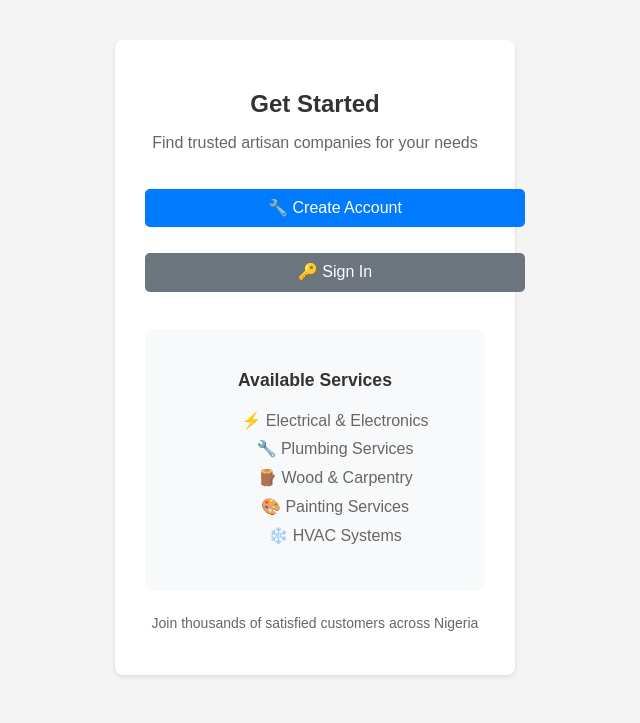
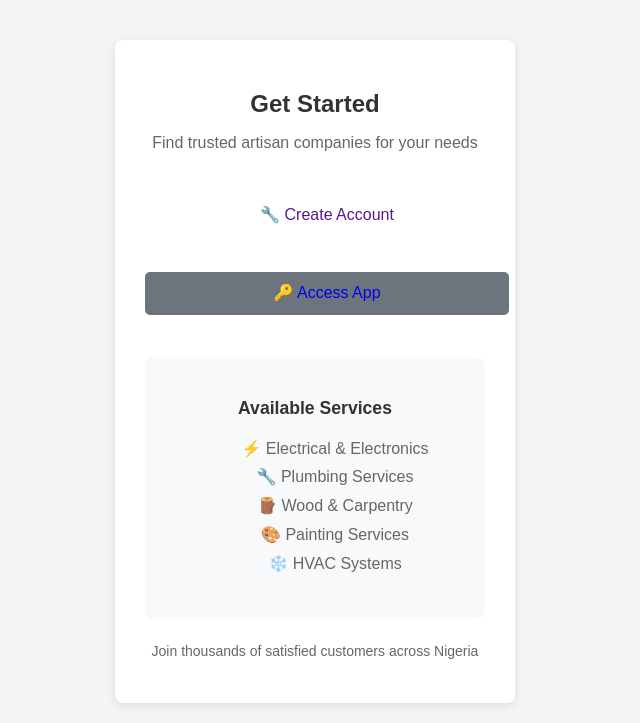
Before and after one commit to eedunoh/Three-Tier-Web-Application-on-Amazon-EKS, a Flask app: template web_app/templates/landing.html in a window 1280 px wide. Shown: the part 118-841 px from the top of the page, without its empty margins (325-965 px from the left). Before the commit the page ends 795 px from the top, so only its background shows below. Run offline with Flask 3, Linux system fonts and the light colour scheme; the template is opened without the code that fills it, so the values that code supplies are empty.

Commit message:
Modified values.yml file to fix grafana post login screen issue, slightlu improved webapp UI and fixed cognito issue on the webapp wrt. login, signup and logout

```diff
--- a/web_app/app.py
+++ b/web_app/app.py
@@ -11,7 +11,7 @@ from flask import Flask, render_template, request, redirect, url_for, flash, jso
 app = Flask(__name__)
 
 # For test
-app.secret_key = "artisanapp0101"
+app.secret_key = "artisanapp0101"  # For Test. In production, app will be well written.
 
 REGION = "eu-north-1"
 
@@ -31,31 +31,42 @@ S3_BUCKET_NAME = get_ssm_parameter("s3_bucket_name")
 
 DYNAMO_TABLE = get_ssm_parameter("dynamodb_name")
 
+# Cognito Hosted UI domain – where Cognito’s login/signup pages live.
 APP_DOMAIN = get_ssm_parameter("cognito_domain")
 COGNITO_DOMAIN = f"{APP_DOMAIN}.auth.{REGION}.amazoncognito.com"
 
-COGNITO_CLIENT_ID = get_ssm_parameter("cognito_user_pool_id")
+COGNITO_CLIENT_ID = get_ssm_parameter("cognito_client_id")
 
-APP_DOMAIN = "https://www.builtbyedunoh.com"   # no trailing slash
+# My app’s public URL – where my Flask app is served.
+APP_PUBLIC_URL = "https://www.builtbyedunoh.com"   # no trailing slash
+
+
+@app.route("/cognito-login")
+def cognito_login():
+    # Build the Cognito authorize URL (same as ALB would use)
+    cognito_authorize = (
+        f"https://{COGNITO_DOMAIN}/oauth2/authorize"
+        f"?client_id={COGNITO_CLIENT_ID}"
+        f"&response_type=code"
+        f"&scope=openid+email+profile"
+        f"&redirect_uri={APP_PUBLIC_URL}/oauth2/idpresponse"   # ALB callback
+    )
+    return redirect(cognito_authorize)
 
 
 def get_authenticated_user():
-    identity = request.headers.get("X-Amzn-Oidc-Identity")
     data_header = request.headers.get("X-Amzn-Oidc-Data")
-
-    if not identity or not data_header:
-        return None
-
-    try:
-        claims = json.loads(base64.b64decode(data_header).decode("utf-8"))
-    except Exception:
-        return None
-
-    return {
-        "username": claims.get("cognito:username", identity),
-        "email": claims.get("email", ""),
-        "groups": claims.get("cognito:groups", []),
-    }
+    if data_header:
+        try:
+            claims = json.loads(base64.b64decode(data_header).decode("utf-8"))
+            return {
+                "username": claims.get("cognito:username") or claims.get("email", "unknown"),
+                "email": claims.get("email", ""),
+                "groups": claims.get("cognito:groups", []),
+            }
+        except Exception:
+            pass
+    return None
 
 
 def login_required(f):
@@ -64,7 +75,7 @@ def login_required(f):
         user = get_authenticated_user()
         if not user:
             flash("Please log in", "error")
-            return redirect(url_for("landing"))
+            return redirect(url_for("cognito_login"))
         return f(user, *args, **kwargs)
     return wrapper
 
@@ -98,14 +109,25 @@ def health_check():
 
 @app.route("/")
 def landing():
-    # Build the Cognito sign-up URL.
+    # Build the Cognito sign-up URL. This is a direct link to Cognito’s sign-up page.
     # After sign-up, Cognito redirects the user back to the landing page.
+
+    # client_id must be cognito App Client ID.
+    # response_type=code tells Cognito to use the Authorization Code grant.
+    # scope=openid+email+profile requests the OIDC scopes so that Cognito returns an ID token with email and profile claims.
+    # redirect_uri is where Cognito sends the user after successful sign-up. It must be exactly listed in the Cognito App Client → Hosted UI → Allowed callback URLs.
+    # In Cognito settings, I added:
+    # callback_urls = [
+    #     "https://www.builtbyedunoh.com/oauth2/idpresponse",   # for ALB authentication
+    #     "https://www.builtbyedunoh.com/"                      # for direct signup redirect
+    # ]
+
     signup_url = (
         f"https://{COGNITO_DOMAIN}/signup"
         f"?client_id={COGNITO_CLIENT_ID}"
         f"&response_type=code"
         f"&scope=openid+email+profile"
-        f"&redirect_uri={APP_DOMAIN}/"
+        f"&redirect_uri={APP_PUBLIC_URL}/home"
     )
 
     return render_template("landing.html", signup_url=signup_url)
@@ -182,18 +204,18 @@ def submit_request(user):
     return redirect(url_for("home"))
 
 
+
+
+# If I redirect straight to / (landing page) without logging out of Cognito, the user would still have a valid Cognito session.
+# The next time they click Sign In, the ALB might skip the login page and send them straight to /home because they’re still authenticated. That would break the expected logout behavior.
+# Ensure the redirect URIs (Example: https://www.builtbyedunoh.com/) are registered in Cognito app client settings under Allowed callback URLs and Allowed logout URLs.
 @app.route("/logout")
 def logout():
-
-    # If I redirect straight to / (landing page) without logging out of Cognito, the user would still have a valid Cognito session.
-    # The next time they click Sign In, the ALB might skip the login page and send them straight to /home because they’re still authenticated. That would break the expected logout behavior.
     cognito_logout = (
         f"https://{COGNITO_DOMAIN}/logout"
         f"?client_id={COGNITO_CLIENT_ID}"
-        f"&logout_uri={APP_DOMAIN}/"
+        f"&logout_uri={APP_PUBLIC_URL}/home"
     )
-
-    # Redirect to Cognito logout, but also clear the ALB session cookie.
     resp = redirect(cognito_logout)
     resp.delete_cookie("AWSELBAuthSessionCookie")
     return resp
@@ -201,101 +223,3 @@ def logout():
 
 if __name__ == "__main__":
     app.run(debug=True)
-
-
-
-
-
-
-
-
-
-
-
-
-
-
-
-
-# 1. User visits your domain (e.g., https://www.builtbyedunoh.com/)
-# They see the landing page (landing.html).
-
-# The landing page has two buttons:
-
-# Create Account
-
-# Sign In
-
-# No login form is shown here. The Flask app does not ask for credentials.
-
-# 2. If the user clicks Sign In
-# The button is a simple link to /home.
-
-# The browser requests /home.
-
-# Your ALB is configured with Cognito authentication for the /home path.
-
-# Since the user is not logged in yet, the ALB redirects the browser to Cognito’s hosted login page.
-
-# The browser now displays Cognito’s login form (username/password).
-
-# User enters their credentials.
-
-# Cognito verifies them.
-
-# Cognito redirects the browser back to your ALB, which then sends the user to /home with the authentication headers.
-
-# Your Flask app reads the headers and shows the home.html page.
-
-# So the user never sees a login page from your Flask app. Login is entirely handled by Cognito.
-
-# 3. If the user clicks Create Account (new user)
-# The button is a direct link to Cognito’s sign-up page (signup_url built in Flask).
-
-# The browser goes to Cognito’s sign-up form.
-
-# User fills in their details and submits.
-
-# Cognito registers the user and (depending on your settings) may send a verification email.
-
-# After sign-up, Cognito redirects the browser back to the URL you provided as redirect_uri. In your Flask code, this is set to https://www.builtbyedunoh.com/ (the landing page).
-
-# The user is now back on the landing page.
-
-# They then click Sign In and go through the normal login flow (step 2).
-
-# This matches exactly what you described:
-
-# “Once the user signs up, it takes the user back to the landing page and asks the user to sign in.”
-
-# 4. Logout
-# On the home.html page, there is a Logout link.
-
-# Clicking it calls /logout in Flask.
-
-# That route redirects to Cognito’s logout endpoint and clears the ALB session cookie.
-
-# The user is returned to the landing page (https://www.builtbyedunoh.com/).
-
-# They are now logged out and see the two buttons again.
-
-# Why is it confusing?
-# Because the Sign In button does not look like a login form; it just points to /home. But the ALB automatically redirects to Cognito, so the user never sees a separate login page from your app. The login form they see is Cognito’s, not Flask’s.
-
-# Diagram
-# text
-# Landing page (/)
-#   ├── [Create Account] → Cognito signup → redirect back to landing
-#   └── [Sign In] → /home → ALB redirects to Cognito login → back to /home
-# Key Configuration Checklist
-# Make sure in Cognito app client you have:
-
-# Callback URL for ALB login: https://www.builtbyedunoh.com/oauth2/idpresponse
-
-# Callback URL for signup direct link: https://www.builtbyedunoh.com/ (or whatever APP_DOMAIN/ is in Flask)
-
-# Logout URL: https://www.builtbyedunoh.com/
-
-# And in your ALB ingress, the auth settings are correctly applied to / or /home (or both) as needed.
-
-# That’s the whole flow. No additional pages in your Flask app are needed.
--- a/web_app/templates/landing.html
+++ b/web_app/templates/landing.html
@@ -10,8 +10,8 @@
         body { font-family: Arial, sans-serif; margin: 0; padding: 0; background: #f4f4f4; }
         .container { max-width: 800px; margin: 0 auto; padding: 20px; }
         .header { text-align: center; margin-bottom: 40px; }
-        .card { background: white; padding: 30px; border-radius: 8px; box-shadow: 0 2px 4px rgba(0,0,0,0.1); }
-        .btn { display: inline-block; padding: 10px 20px; margin: 5px 0; background: #007bff; color: white; text-decoration: none; border-radius: 5px; }
+        .card { max-width: 400px; margin: 0 auto; padding: 30px; border-radius: 8px; box-shadow: 0 2px 8px rgba(0,0,0,0.1); background: white; }
+        .btn { display: block; width: 100%; text-align: center; padding: 12px; margin: 10px 0; border-radius: 5px; text-decoration: none; font-size: 16px; }
         .btn-secondary { background: #6c757d; }
     </style>
 </head>
@@ -30,7 +30,7 @@
 
                     <div style="display: flex; flex-direction: column; gap: 1rem;">
                         <a href="{{ signup_url }}" class="btn" style="width: 100%;">🔧 Create Account</a>
-                        <a href="{{ url_for('home') }}" class="btn btn-secondary" style="width: 100%;">🔑 Sign In</a>
+                        <a href="{{ url_for('home') }}" class="btn btn-secondary" style="width: 100%;">🔑 Access App</a>
                     </div>
 
                     <div style="margin-top: 2rem; padding: 1.5rem; background: #f8f9fa; border-radius: 8px;">
```
Also changed, not shown: variable_template/kube_prometheus_values.template.yml (+4 -20 lines), 1 other file.
